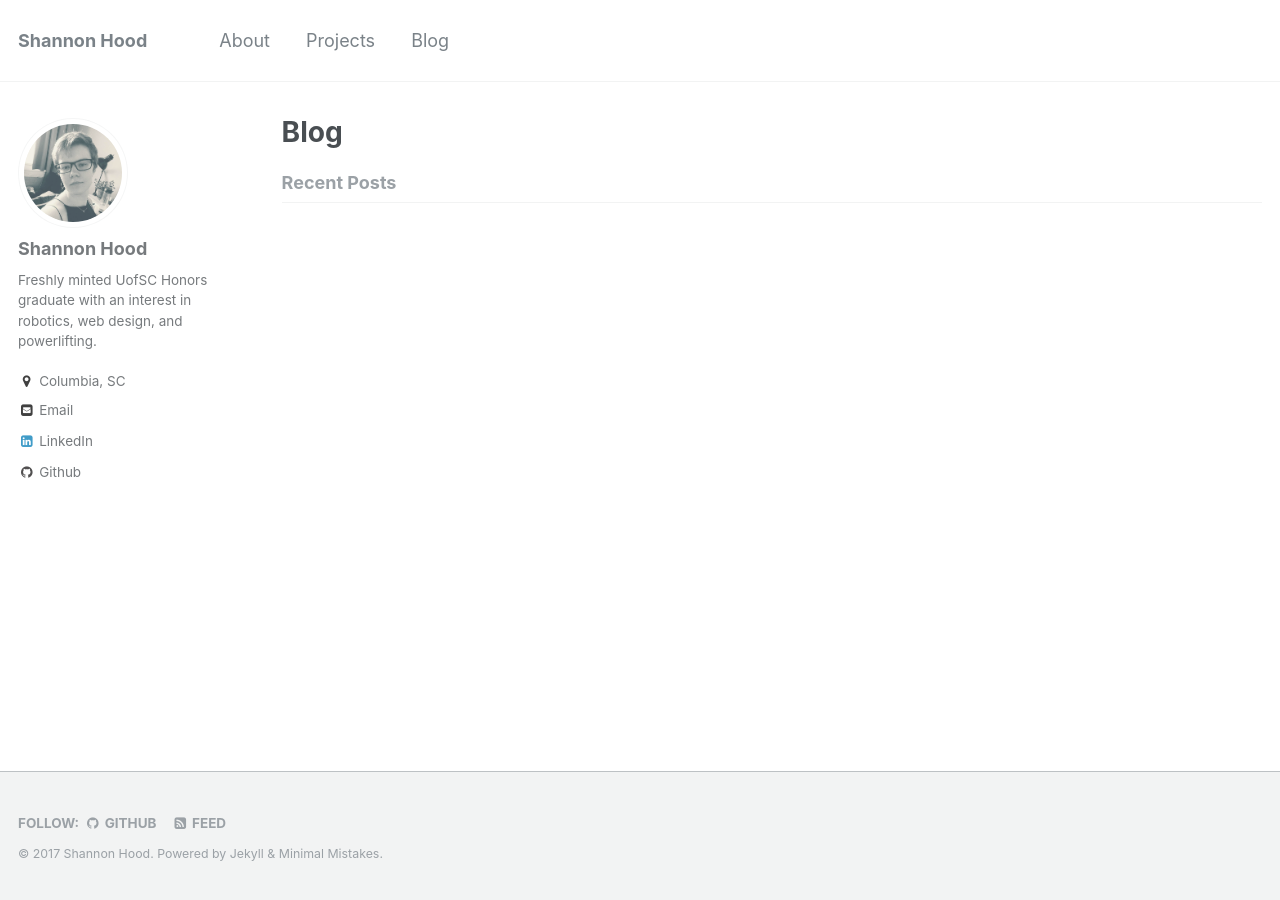
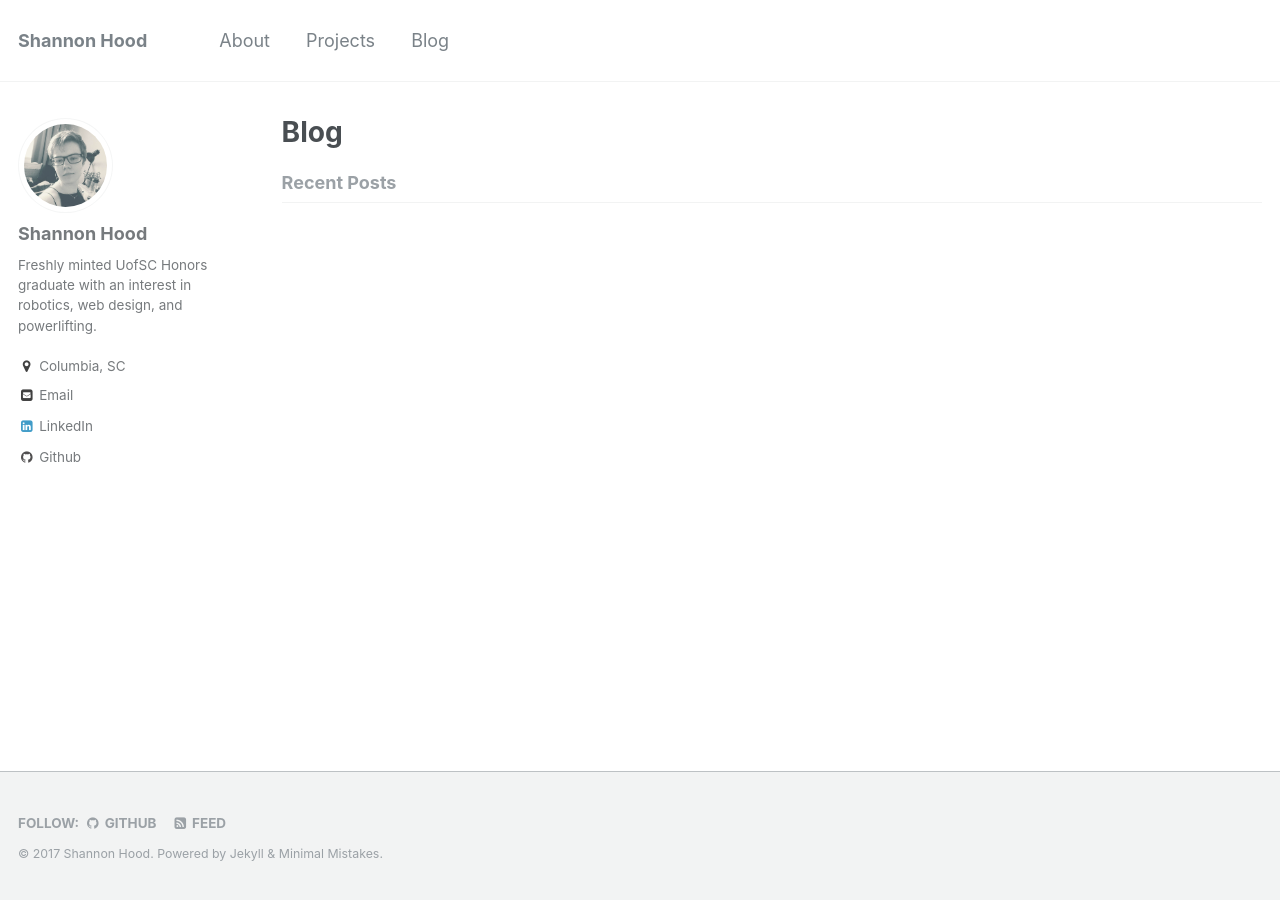
Before and after one commit to hoodsr/hoodsr.github.io, a Jekyll site: the page built from _pages/blog.md, in a window 1280 px wide. Built offline with Jekyll 4.4.1, drawn with Linux system fonts in a browser that asks for light colours.

Commit message:
fixing company logos2?

```diff
--- a/_sass/_sidebar.scss
+++ b/_sass/_sidebar.scss
@@ -41,7 +41,7 @@
   }
 
   img {
-    width: 100%;
+    width: 50%;
   }
 }
 
@@ -58,9 +58,6 @@
 
   @include breakpoint($x-large) {
     width: $right-sidebar-width;
-  }
-  img {
-    max-width: 50%;
   }
 }
 
```
